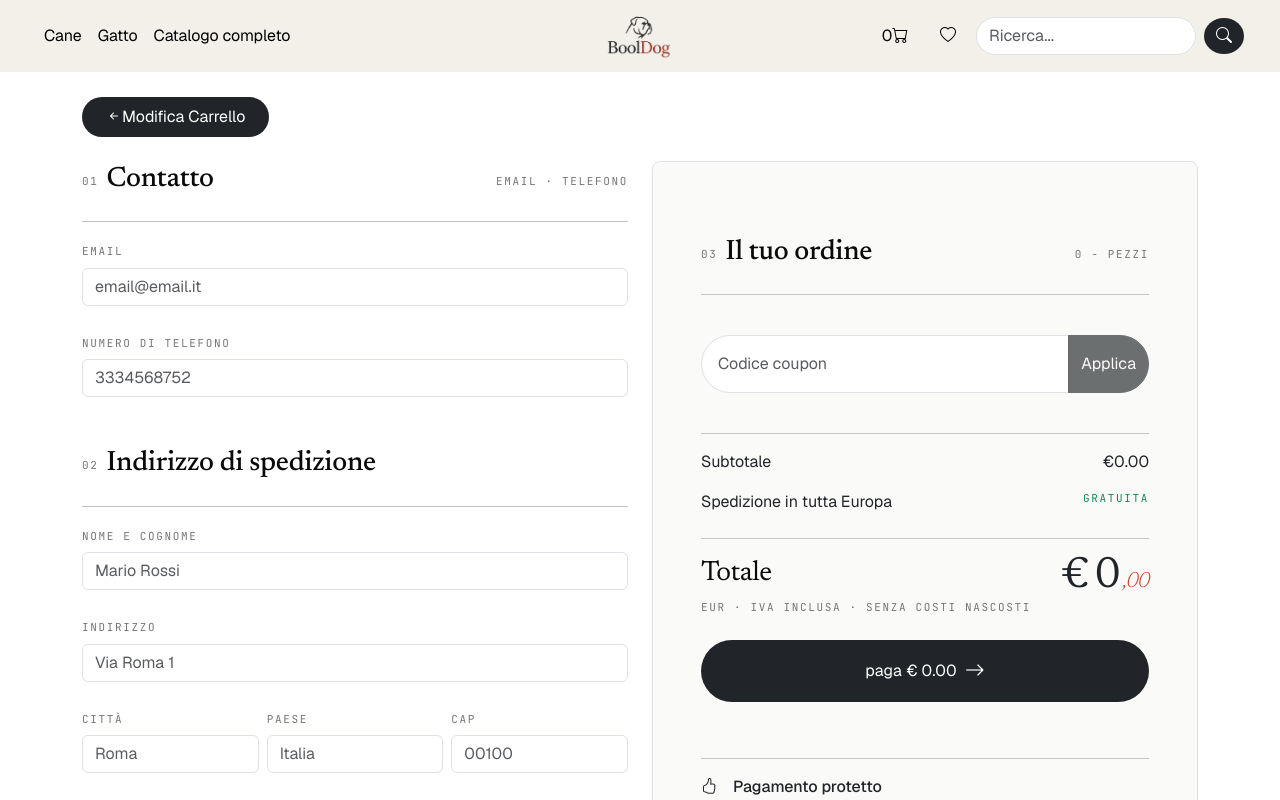
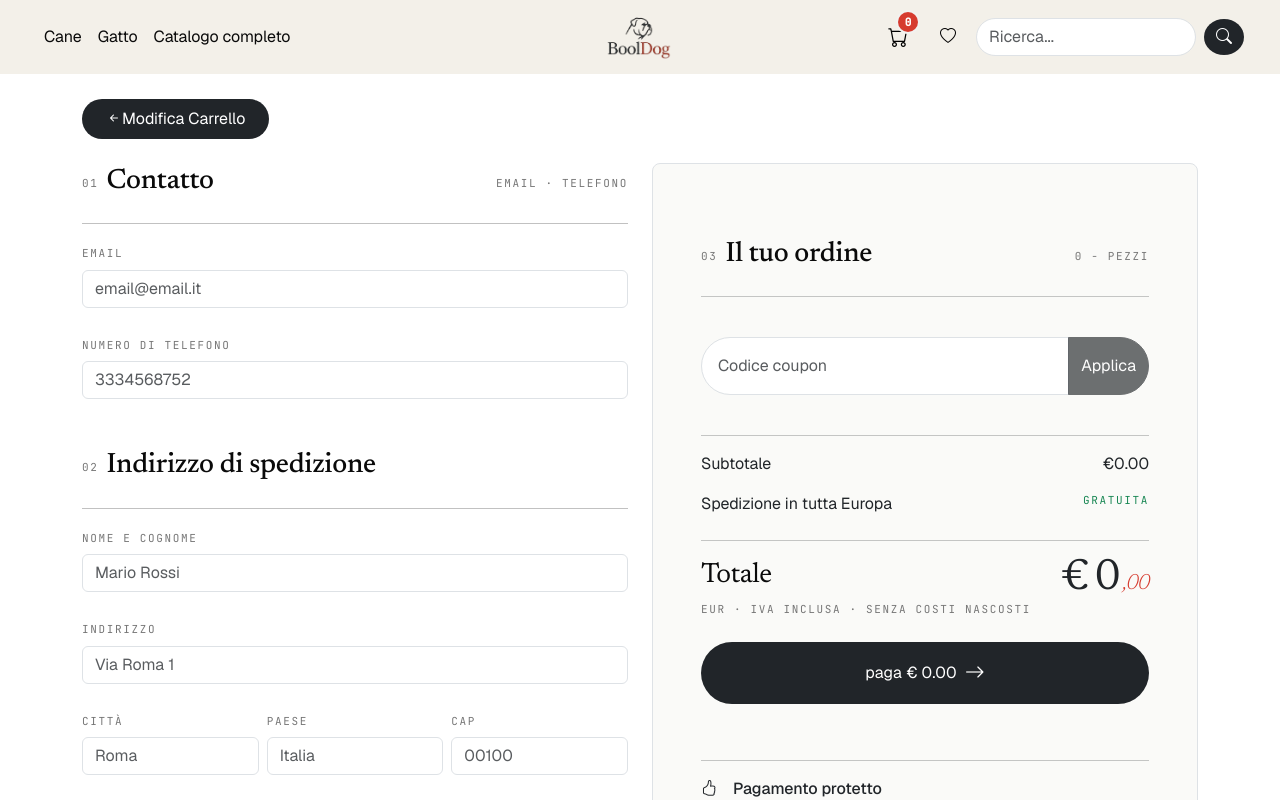
Before and after one commit to Carlo-Falanga/booldog-project-work, a React app in the folder frontend/: page /checkout in a window 1280 px wide. Shown: the top 800 px of the page. Built offline with nearby package versions, Linux system fonts and the light colour scheme; the HTML template or start-up script is replaced by a standard one.

Commit message:
fix: enhance Navbar component layout and styling for better mobile experience

```diff
--- a/frontend/src/components/Navbar.jsx
+++ b/frontend/src/components/Navbar.jsx
@@ -43,8 +43,31 @@ export default function Navbar() {
     <section className="navbar_custom_bg position-sticky top-0 z-3 px-4 py-2">
       <div className="container-fluid">
         <nav className="navbar navbar-expand-lg position-relative d-flex align-items-center ">
+          <Link
+            to="/"
+            className="navbar-brand m-0 d-lg-none"
+          >
+            <img
+              src={booldog_logo}
+              alt="Booldog Logo"
+              style={{ height: "50px", width: "auto", objectFit: "contain" }}
+            />
+          </Link>
+
+          <Link
+            to="/"
+            className="navbar-brand position-absolute start-50 translate-middle-x m-0 d-none d-lg-block"
+            style={{ zIndex: 2 }}
+          >
+            <img
+              src={booldog_logo}
+              alt="Booldog Logo"
+              style={{ height: "50px", width: "auto", objectFit: "contain" }}
+            />
+          </Link>
+
           <button
-            className="navbar-toggler"
+            className="navbar-toggler ms-auto order-lg-1 border-0"
             type="button"
             data-bs-toggle="collapse"
             data-bs-target="#navbarNav"
@@ -55,28 +78,17 @@ export default function Navbar() {
             <span className="navbar-toggler-icon"></span>
           </button>
 
-          <Link
-            to="/"
-            className="navbar-brand position-absolute start-50 translate-middle-x"
-            style={{ zIndex: 2 }}
-          >
-            <img
-              src={booldog_logo}
-              alt="Booldog Logo"
-              style={{ height: "50px", width: "auto", objectFit: "contain" }}
-            />
-          </Link>
-
-          <div className="d-none d-lg-flex align-items-center ms-auto order-3 gap-2">
+          <div className="d-none d-lg-flex align-items-center ms-auto order-lg-3 gap-2">
             <div
               onClick={() => setAsideCart(true)}
-              className="btn text-white border border-0"
+              className="btn border-0"
+              role="button"
             >
-              <div className="navbar_icons_hover">
-                <span className="text-black">
+              <div className="navbar_icons_hover position-relative">
+                <i className="bi bi-cart text-black fs-5"></i>
+                <span className="cart_badge">
                   {cart.reduce((acc, item) => acc + item.quantity, 0)}
                 </span>
-                <i className="bi bi-cart text-black"></i>
               </div>
             </div>
             <Link to="/wishlist" className="btn text-white border border-0">
@@ -99,54 +111,64 @@ export default function Navbar() {
             </form>
           </div>
 
-          <div className="collapse navbar-collapse order-2" id="navbarNav">
-            <ul className="navbar-nav me-auto mb-2 mb-lg-0">
+          <div className="collapse navbar-collapse order-lg-2 mt-3 mt-lg-0 navbar_mobile_menu" id="navbarNav">
+            <ul className="navbar-nav me-auto mb-0 text-center text-lg-start w-100">
               <li className="nav-item">
-                <NavLink to="/products/animal/cane" className="nav-link text-black">
+                <NavLink to="/products/animal/cane" className="nav-link">
                   Cane
                 </NavLink>
               </li>
               <li className="nav-item">
-                <NavLink to="/products/animal/gatto" className="nav-link text-black">
+                <NavLink to="/products/animal/gatto" className="nav-link">
                   Gatto
                 </NavLink>
               </li>
               <li className="nav-item">
-                <NavLink to="/products" className="nav-link text-black" end>
+                <NavLink to="/products" className="nav-link" end>
                   Catalogo completo
                 </NavLink>
               </li>
             </ul>
 
-            <div className="d-flex d-lg-none align-items-center w-100 mt-2 gap-2">
-              <div className="d-flex align-items-center gap-2">
-                <Link to="/cart" className="btn text-white border border-0">
-                  <div className="navbar_icons_hover">
-                    <span>
-                      {cart.reduce((acc, item) => acc + item.quantity, 0)}
-                    </span>
-                    <i className="bi bi-cart"></i>
-                  </div>
-                </Link>
-                <Link to="/wishlist" className="btn text-white border border-0">
-                  <div className="navbar_icons_hover">
-                    <i className="bi bi-heart"></i>
-                  </div>
-                </Link>
-              </div>
-
+            <div className="d-flex d-lg-none flex-column gap-4 mt-4 pb-3">
               <form onSubmit={handleSubmit} className="d-flex w-100">
                 <input
                   type="text"
-                  className="form-control rounded-pill"
+                  className="form-control rounded-pill me-2"
                   placeholder="Ricerca un prodotto..."
                   value={search}
                   onChange={(e) => setSearch(e.target.value)}
                 />
-                <button className="btn btn-dark ms-2 rounded-circle">
+                <button
+                  type="submit"
+                  className="btn btn-dark btn_cart rounded-circle border-0 flex-shrink-0"
+                  aria-label="Cerca"
+                >
                   <i className="bi bi-search text-white"></i>
                 </button>
               </form>
+
+              <div className="d-flex align-items-start justify-content-center gap-5">
+                <Link
+                  to="/cart"
+                  className="text-decoration-none text-black d-flex flex-column align-items-center gap-1"
+                >
+                  <div className="navbar_icons_hover position-relative">
+                    <i className="bi bi-cart fs-4"></i>
+                    <span className="cart_badge">
+                      {cart.reduce((acc, item) => acc + item.quantity, 0)}
+                    </span>
+                  </div>
+                </Link>
+                <Link
+                  to="/wishlist"
+                  className="text-decoration-none text-black d-flex flex-column align-items-center gap-1"
+                >
+                  <div className="navbar_icons_hover">
+                    <i className="bi bi-heart fs-4"></i>
+                  </div>
+                </Link>
+              </div>
             </div>
           </div>
         </nav>
--- a/frontend/src/index.css
+++ b/frontend/src/index.css
@@ -432,8 +432,32 @@ main {
 }
 
 .navbar_icons_hover:hover {
-  scale: 1.2;
+  scale: 1.08;
   transition: all 0.3s;
+}
+
+.cart_badge {
+  position: absolute;
+  top: 0;
+  right: 0;
+  transform: translate(50%, -50%);
+  min-width: 20px;
+  height: 20px;
+  padding: 0 5px;
+  background-color: var(--bool-forest);
+  color: #ffffff;
+  font-family: var(--bool-font-mono);
+  font-size: 11px;
+  font-weight: 700;
+  line-height: 1;
+  letter-spacing: 0;
+  text-align: center;
+  border-radius: 999px;
+  display: inline-flex;
+  align-items: center;
+  justify-content: center;
+  box-shadow: 0 0 0 2px var(--bool-bone-deep);
+  pointer-events: none;
 }
 
 .my-custom-table td,
@@ -456,6 +480,57 @@ main {
   border-bottom: 1px solid white;
 }
 
+.navbar_mobile_menu .nav-link {
+  color: var(--bool-ink);
+  transition: color 0.2s ease;
+}
+
+@media (max-width: 991.98px) {
+  .navbar_mobile_menu {
+    border-top: 1px solid var(--bool-bone-deep);
+    padding-top: 0.5rem;
+  }
+
+  .navbar_mobile_menu .nav-item + .nav-item {
+    border-top: 1px solid var(--bool-bone-deep);
+  }
+
+  .navbar_mobile_menu .nav-link {
+    font-family: var(--bool-font-display);
+    font-size: 1.5rem;
+    font-weight: 400;
+    letter-spacing: -0.015em;
+    line-height: 1.2;
+    padding-top: 0.85rem;
+    padding-bottom: 0.85rem;
+  }
+
+  .navbar_mobile_menu .nav-link:hover,
+  .navbar_mobile_menu .nav-link.active {
+    color: var(--bool-primary-hover);
+    font-style: italic;
+    font-weight: 400;
+  }
+
+  .navbar_mobile_menu .mobile_eyebrow {
+    font-family: var(--bool-font-mono);
+    font-size: 0.625rem;
+    letter-spacing: 0.18em;
+    text-transform: uppercase;
+    color: var(--bool-muted);
+  }
+
+  .navbar_mobile_menu .form-control {
+    border-color: var(--bool-bone-deep);
+    background-color: var(--bool-bone);
+  }
+
+  .navbar_mobile_menu .form-control:focus {
+    border-color: var(--bool-ink);
+    box-shadow: none;
+  }
+}
+
 @media screen and (min-width: 768px) {
   .bg_404_img {
     background-size: cover;
```
